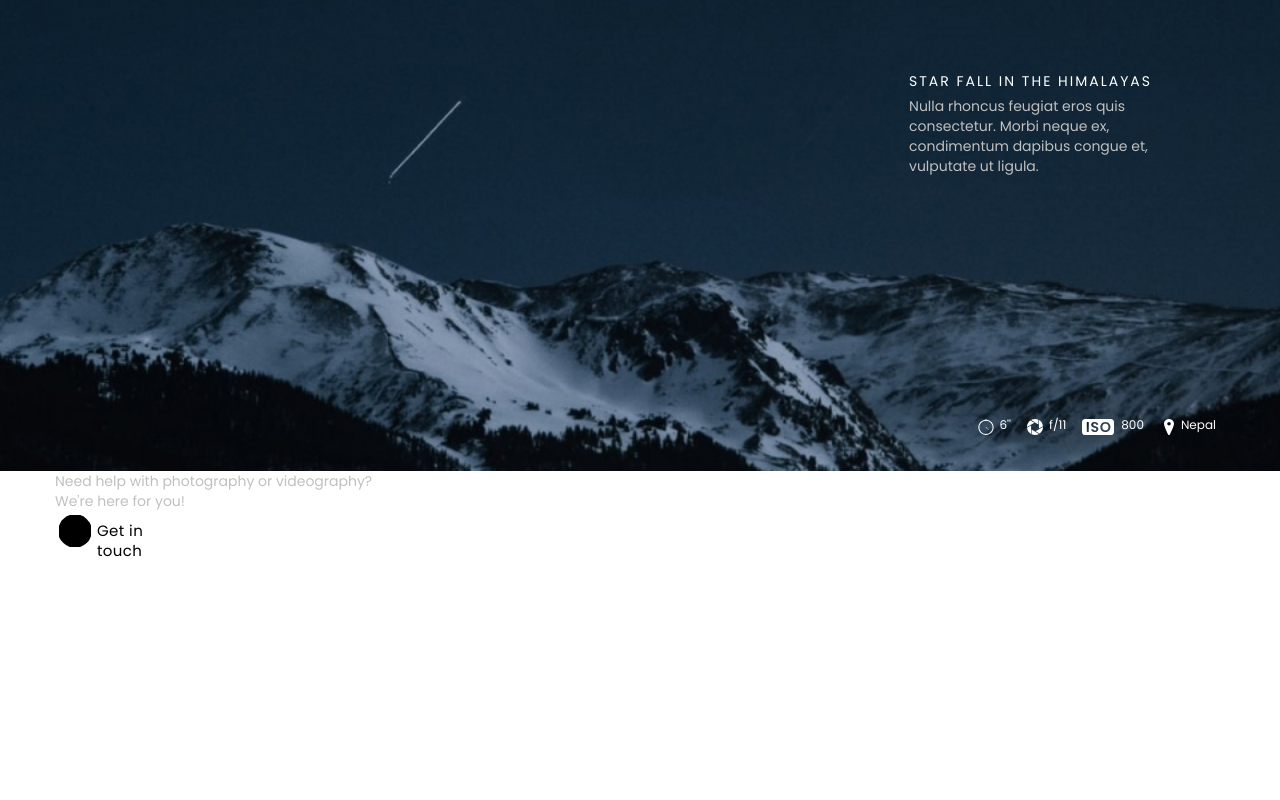
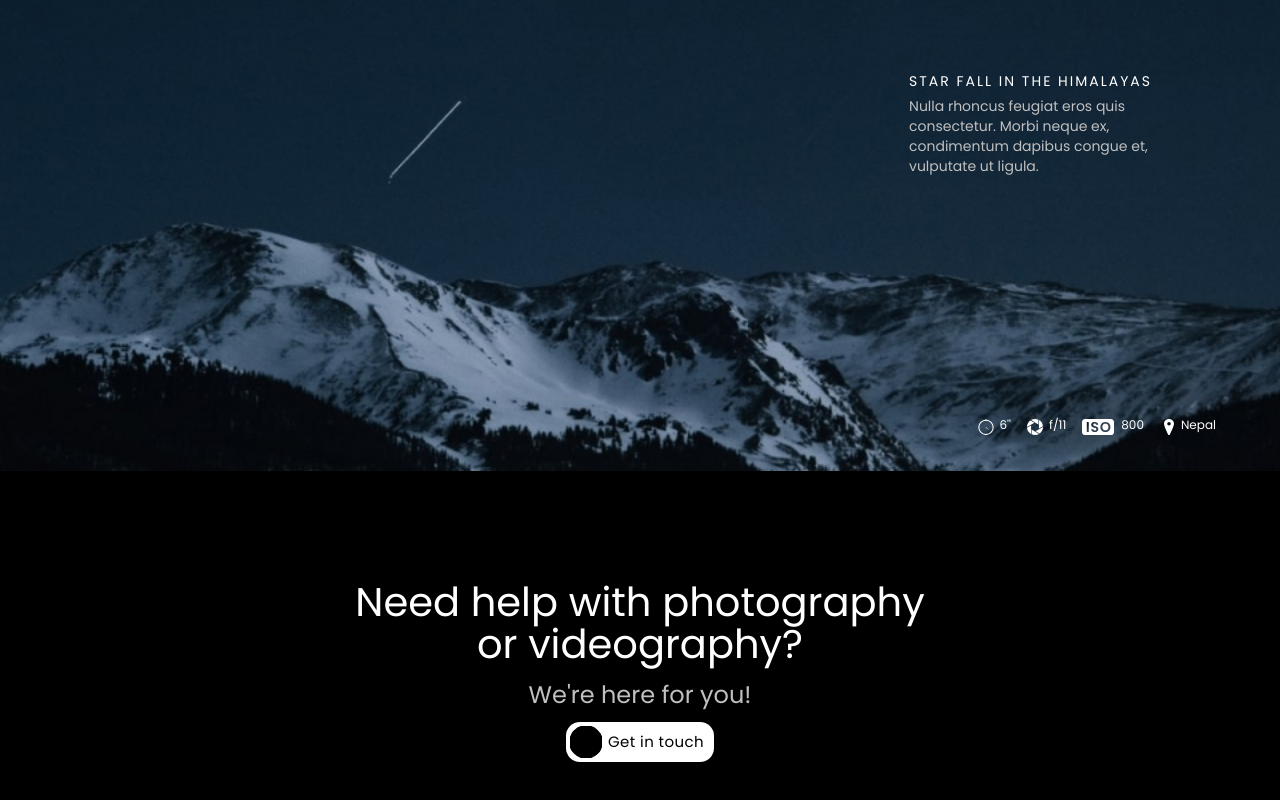
Before and after one commit to Daniil-gavrilooov/aperture, a plain HTML site: page app/index.html in a window 1280 px wide. Shown: the part 5293-6093 px from the top of the page. Before the commit the page ends 5864 px from the top, so only its background shows below. Drawn offline with Linux system fonts and the light colour scheme.

Commit message:
finish  section (offer)

```diff
--- /dev/null
+++ b/app/scss/_offer.scss
@@ -0,0 +1,36 @@
+.offer {
+    background-color: $black;
+    padding: 110px 0;
+
+    &__content {
+        display: flex;
+        flex-direction: column;
+        align-items: center;
+        text-align: center;
+    }
+
+    &__title {
+        font-size: 40px;
+        line-height: 42px;
+        color: $white;
+        max-width: 571px;
+        margin-bottom: 15px;
+    }
+
+    &__text {
+        font-size: 24px;
+        line-height: 30px;
+        margin-bottom: 12px;
+    }
+
+    & .section__btn{
+        max-width: 154px;
+    }
+}
+
+@media (max-width: 620px) {
+    .offer__title{
+        font-size: 30px;
+        line-height: 30px;
+    }
+}
--- a/app/scss/style.scss
+++ b/app/scss/style.scss
@@ -6,6 +6,7 @@
 @import "_design";
 @import "_tools";
 @import "_clients";
+@import "_offer";
 
 body {
     font-family: "Poppins", sans-serif;
```
Also changed, not shown: app/css/style.min.css.
